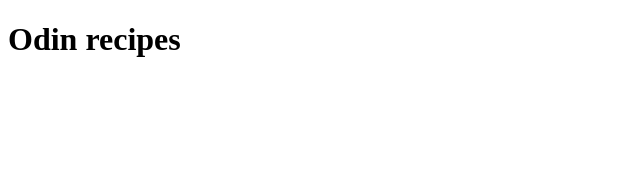
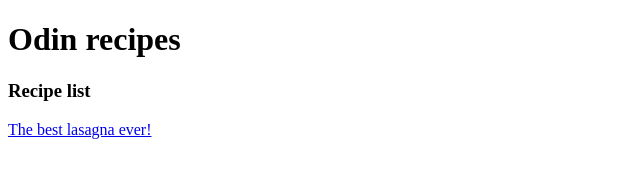
Before and after one commit to somogy96/odin_recipes, a plain HTML site: page index.html in a window 1280 px wide. Shown: the whole page, without its empty margins (0-640 px from the left). Drawn offline with Linux system fonts and the light colour scheme.

Commit message:
Add link to lasagne in index.html

```diff
--- a/index.html
+++ b/index.html
@@ -9,5 +9,8 @@
     <body>
         <h1>Odin recipes</h1>
 
+        <h3>Recipe list</h3>
+
+        <a href="./recipes/lasagna.html">The best lasagna ever!</a>
     </body>
 </html>
```
